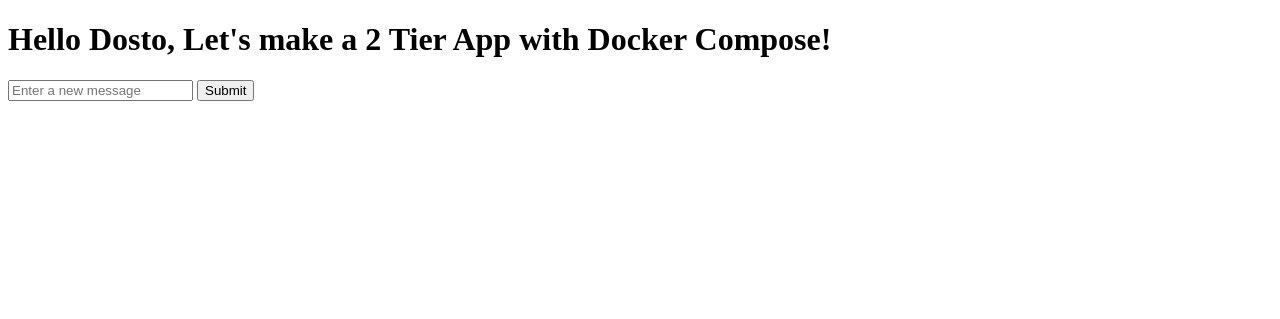
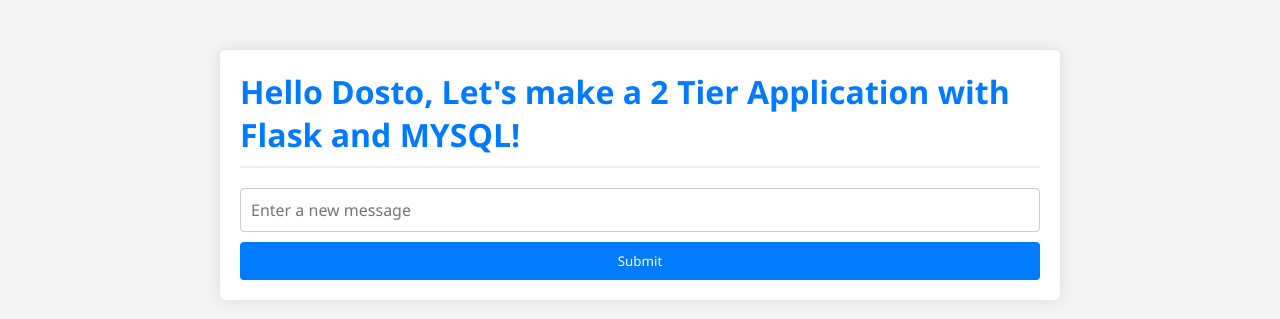
Before and after one commit to mannankazi/Practice-flask-app, a Flask app: page / in a window 1280 px wide. Shown: the top 319 px of the page. Run offline with Flask 2, Linux system fonts and the light colour scheme; data that the repository does not hold is empty; some libraries are stand-ins or nearby versions.

Commit message:
Update index.html

```diff
--- a/templates/index.html
+++ b/templates/index.html
@@ -1,14 +1,100 @@
 <!DOCTYPE html>
-<html>
+<html lang="en">
+
 <head>
+    <meta charset="UTF-8">
+    <meta name="viewport" content="width=device-width, initial-scale=1.0">
     <title>Flask App</title>
     <style>
-        /* ... (your CSS styles) */
+        body, h1, p, form, input {
+            margin: 0;
+            padding: 0;
+            font-family: 'Segoe UI', Tahoma, Geneva, Verdana, sans-serif;
+        }
+
+        body {
+            background-color: #f4f4f4;
+        }
+
+        .container {
+            max-width: 800px;
+            margin: 50px auto;
+            padding: 20px;
+            background-color: #fff;
+            box-shadow: 0 0 15px rgba(0, 0, 0, 0.1);
+            border-radius: 5px;
+            transition: box-shadow 0.3s ease;
+        }
+
+        .container:hover {
+            box-shadow: 0 0 20px rgba(0, 0, 0, 0.15);
+        }
+
+        h1 {
+            color: #007BFF;
+            margin-bottom: 20px;
+            border-bottom: 2px solid #f0f0f0;
+            padding-bottom: 10px;
+        }
+
+        p {
+            color: #666;
+            margin-bottom: 10px;
+        }
+
+        form {
+            display: flex;
+            flex-direction: column;
+            gap: 10px;
+        }
+
+        input[type="text"] {
+            padding: 10px;
+            border: 1px solid #ccc;
+            border-radius: 4px;
+            font-size: 16px;
+            transition: border-color 0.3s ease;
+        }
+
+        input[type="text"]:hover, input[type="text"]:focus {
+            border-color: #007BFF;
+        }
+
+        input[type="submit"] {
+            padding: 10px 15px;
+            background-color: #007BFF;
+            color: #fff;
+            border: none;
+            border-radius: 4px;
+            cursor: pointer;
+            transition: background-color 0.3s ease, transform 0.3s ease;
+        }
+
+        input[type="submit"]:hover {
+            background-color: #0056b3;
+            transform: translateY(-2px);
+        }
+
+        input[type="submit"]:active {
+            transform: translateY(0);
+        }
+
+        @media (max-width: 600px) {
+            .container {
+                margin: 20px 10px;
+            }
+
+            input[type="text"] {
+                font-size: 14px;
+            }
+        }
     </style>
 </head>
+
 <body>
     <div class="container">
-        <h1>Hello Dosto, Let's make a 2 Tier App with Docker Compose!</h1>
+        <h1>Hello Dosto,
+            Let's make a 2 Tier Application with Flask and MYSQL!</h1>
         {% for message in messages %}
             <p>{{ message[0] }}</p>
         {% endfor %}
@@ -19,4 +105,5 @@
         </form>
     </div>
 </body>
+
 </html>
```
